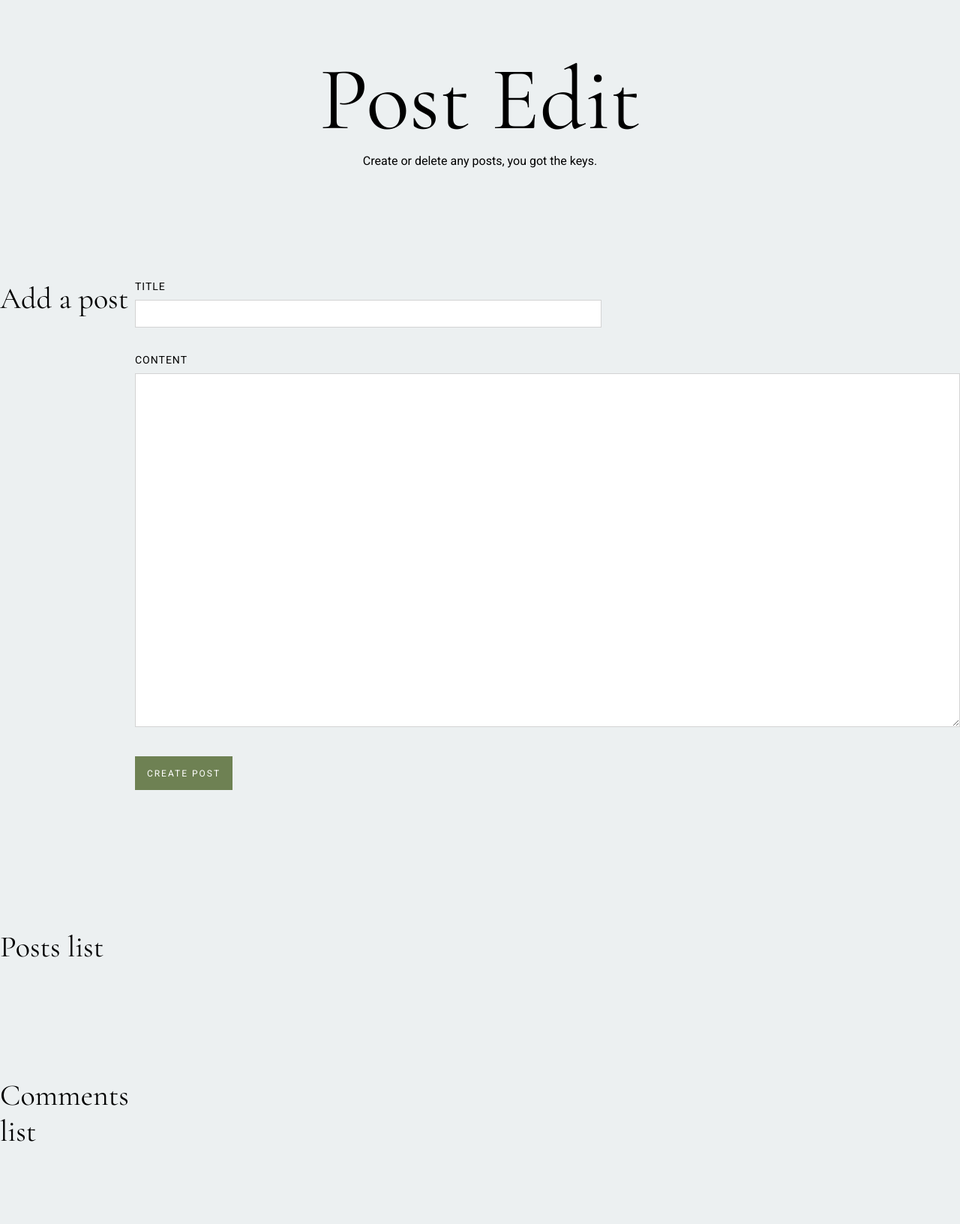
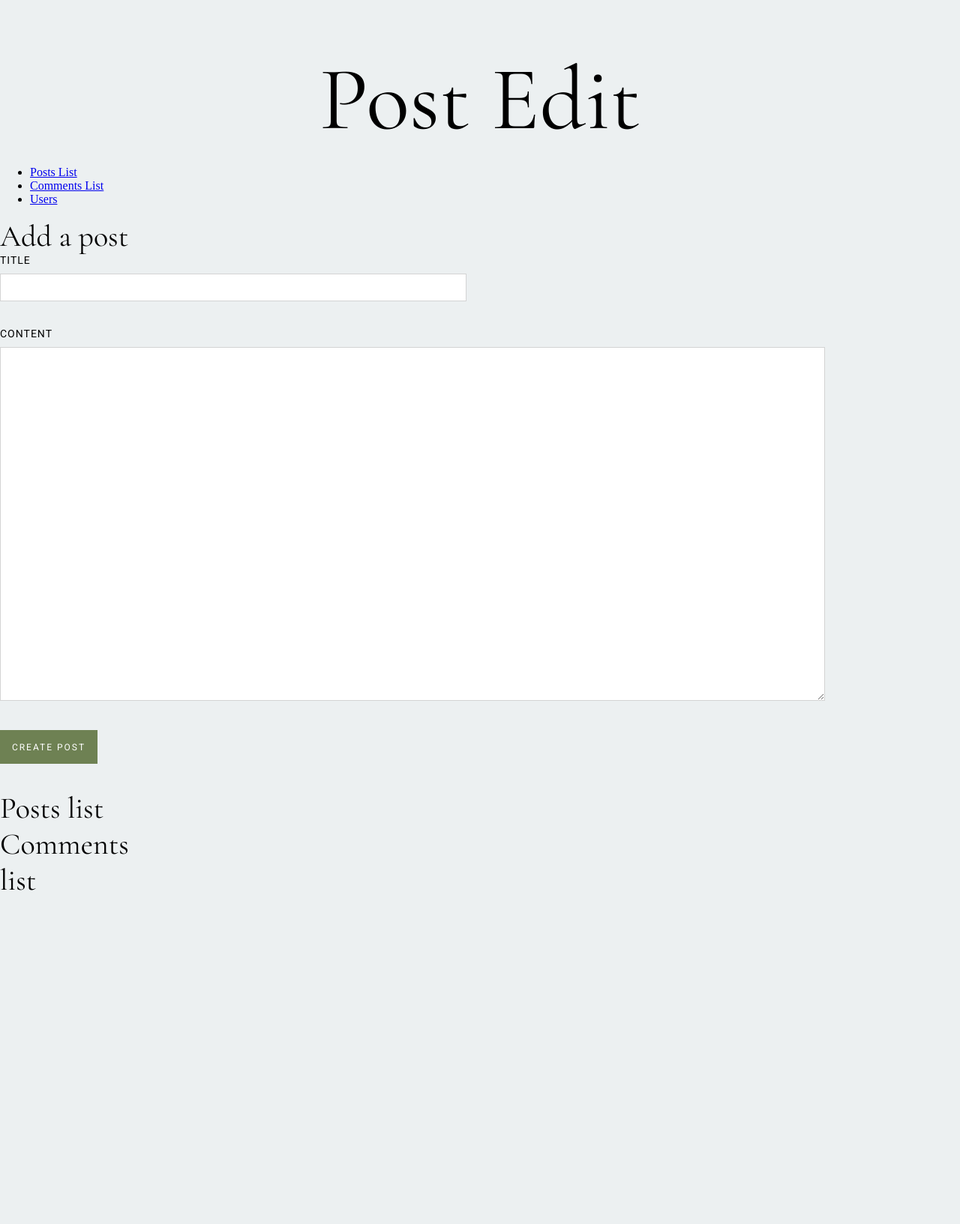
Before and after one commit to bophatin/P4, a PHP site: page /view/back/postEditView.php in a window 1280 px wide. Shown: the whole page at 75% size. After the commit the page ends 1188 px from the top, so only its background shows below. Run offline with PHP 8.4, Linux system fonts and the light colour scheme; the template is opened without the code that fills it, so the values that code supplies are empty; some libraries are stand-ins or nearby versions.

Commit message:
Ajout nav

```diff
--- a/view/back/postEditView.php
+++ b/view/back/postEditView.php
@@ -15,10 +15,16 @@
 <body>
 	<header>
 		<h1>Post Edit</h1>
-		<p>Create or delete any posts, you got the keys.</p>
+		<nav>
+			<ul>
+				<li><a class="js-scrollTo" href="#wrapper-2">Posts List</li>
+				<li><a class="js-scrollTo" href="#wrapper-3">Comments List</li>
+				<li><a href="admin.php?p=usersView">Users</a></li>
+			</ul>
+		</nav>
 	</header>
 
-	<section class="wrapper">
+	<section id="wrapper">
 		<div class="container-h2"><h2>Add a post</h2></div>
 		<div class="container-form">
 
@@ -33,7 +39,7 @@
 		</div>
 	</section>
 
-	<section class="wrapper">
+	<section id="wrapper-2">
 		<div class="container-h2"><h2>Posts list</h2></div>
 		<div class="container-form">
 			<table>
@@ -52,7 +58,7 @@
 		</div>
 	</section>
 
-	<section class="wrapper">
+	<section id="wrapper-3">
 		<div class="container-h2"><h2>Comments<br/>list</h2></div>
 		<div class="container-form">
 			<table>
@@ -68,6 +74,10 @@
 		</div>
 	</section>
 
+
+
+	<script src="https://ajax.googleapis.com/ajax/libs/jquery/1.10.2/jquery.min.js" href="public/js/anim.js"></script>
+	<script type='text/javascript' src='public/js/anim.js'></script>
 </body>
 
 
```
